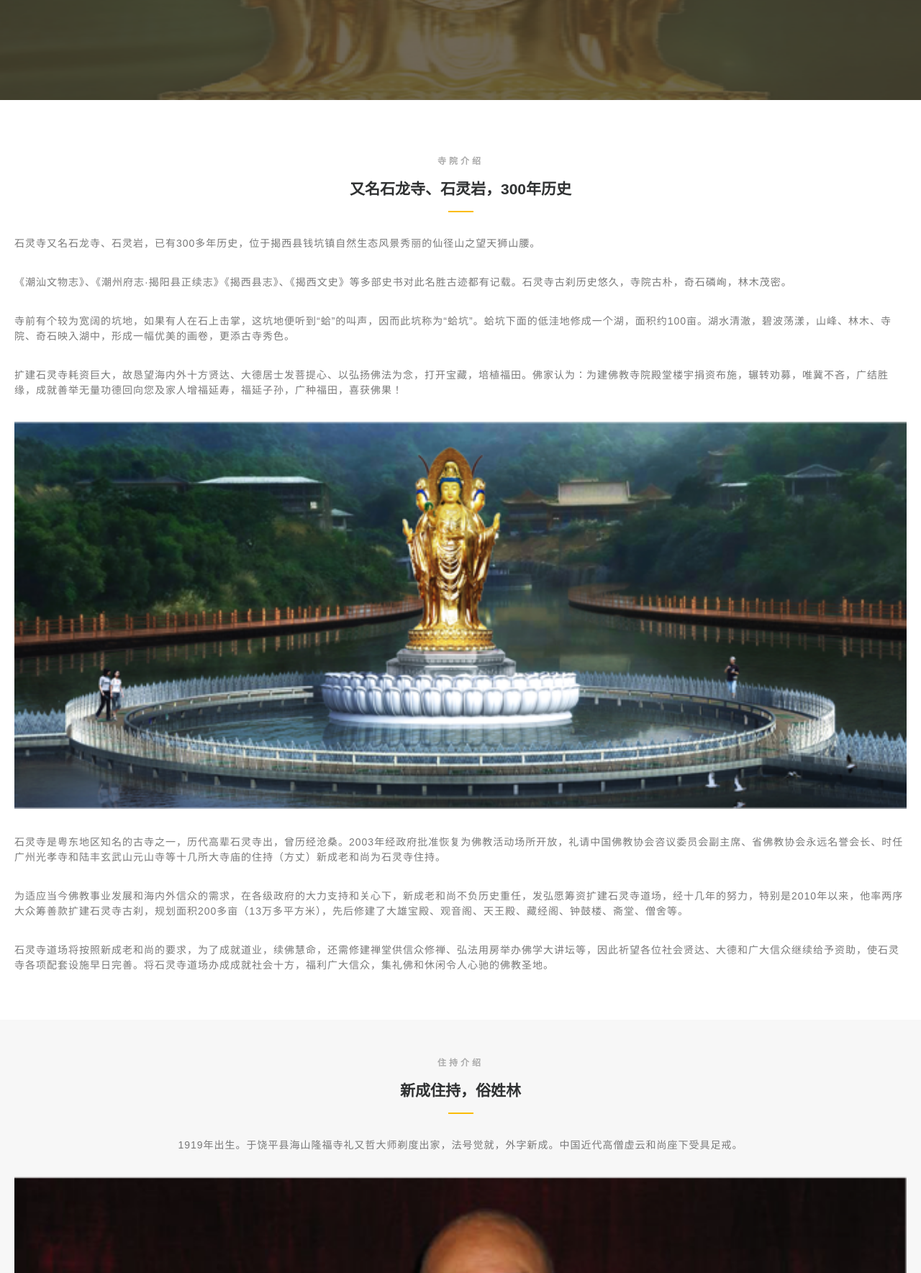
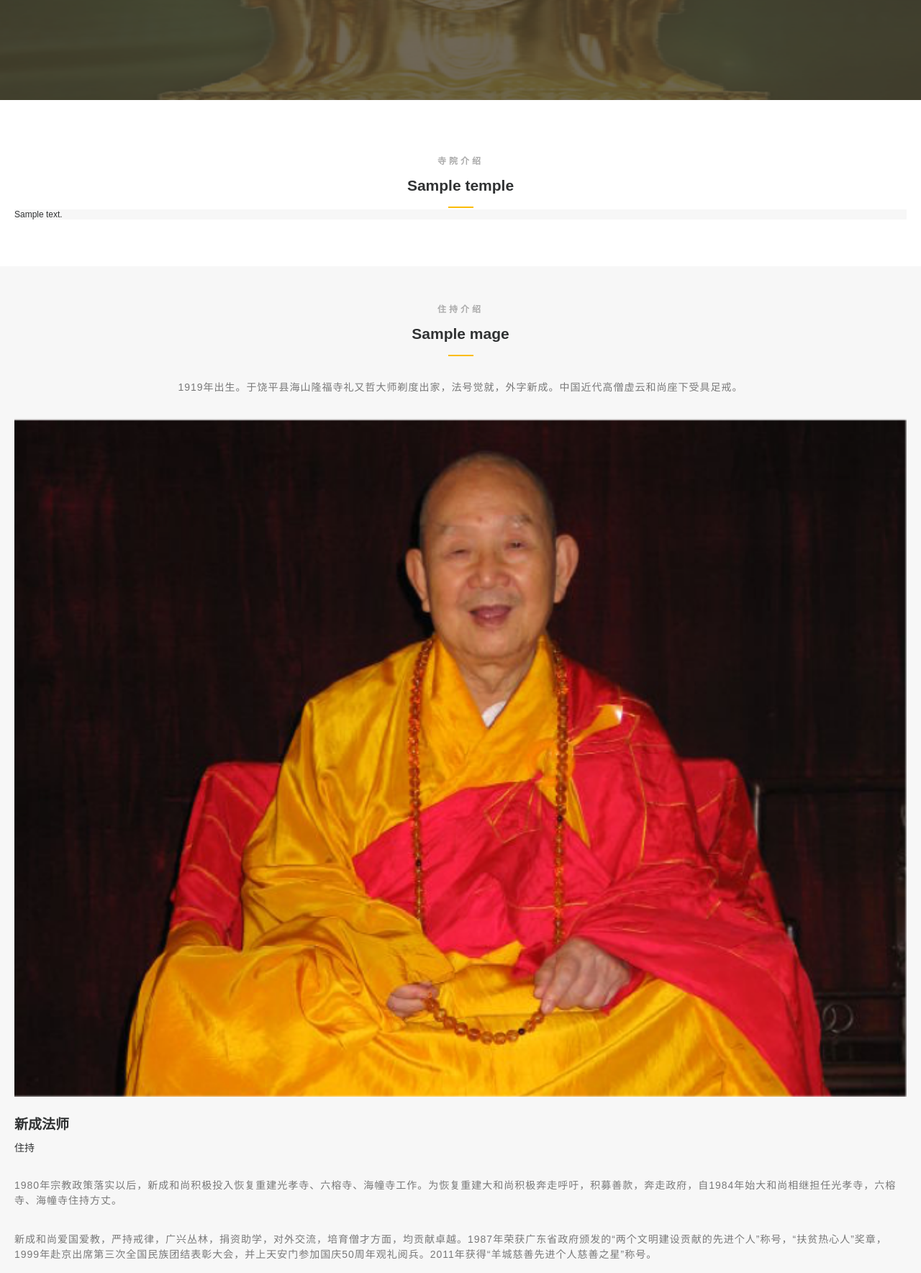
Before and after one commit to jinji-liuhaoda/bigbang, a Python web app: template web/shiling/templates/shiling/index.html in a window 1280 px wide. Shown: the part 661-2430 px from the top of the page at 72% size. Run offline with Jinja, Linux system fonts and the light colour scheme; the template is opened without the code that fills it: most values are stand-ins (such as "Sample title", 1, 10 or a date in 2020).

Commit message:
静态模板修改

```diff
--- a/web/shiling/admin_views.py
+++ b/web/shiling/admin_views.py
@@ -16,7 +16,7 @@ from .models import (
     BuddhismKnowledge,
     User,
 )
-from settings import DOMAIN, UPLOAD_DIR
+from settings import UPLOAD_DIR
 import os
 import datetime
 import time
--- a/web/shiling/templates/shiling/index.html
+++ b/web/shiling/templates/shiling/index.html
@@ -4,14 +4,16 @@
 		<div class="nav">
 			<ul class="text">
 				<li><a href="/index" {% if not module or module == 'shouye' %}class="action" {% endif %}>首页</a></li>
-				<li><a href="">供养</a></li>
-				<li><a href="">善筹</a></li>
-				<li><a href="">祈福</a></li>
-				<li><a href="">活动</a></li>
+				<li><a href="" {% if module == 'gongyang' %}class="action" {% endif %}>供养</a></li>
+				<li><a href="" {% if module == 'shanchou' %}class="action" {% endif %}>善筹</a></li>
+				<li><a href="" {% if module == 'qifu' %}class="action" {% endif %}>祈福</a></li>
+				<li><a href="" {% if module == 'huodong' %}class="action" {% endif %}>活动</a></li>
 			</ul>
-			<div class="user"><a href="">
-			<img src="static/images/user-icon.png" width="26">
-		</a></div>
+			<div class="user">
+				<a href="">
+				<img src="static/images/user-icon.png" width="26">
+				</a>
+			</div>
 		</div>
 		<div class="logo">
 			<img src="static/images/logo.png" width="142">
@@ -26,22 +28,17 @@
 		<div class="temple-box">
 			<div class="introduce-temple">
 				<h5>寺院介绍</h5>
-				<h1>又名石龙寺、石灵岩，300年历史</h1>
+				<h1>{{temple.title}}</h1>
 				<div class="line"></div>
-				<p>石灵寺又名石龙寺、石灵岩，已有300多年历史，位于揭西县钱坑镇自然生态风景秀丽的仙径山之望天狮山腰。</p>
-				<p>《潮汕文物志》、《潮州府志·揭阳县正续志》《揭西县志》、《揭西文史》等多部史书对此名胜古迹都有记载。石灵寺古刹历史悠久，寺院古朴，奇石磷峋，林木茂密。</p>
-				<p>寺前有个较为宽阔的坑地，如果有人在石上击掌，这坑地便听到“蛤”的叫声，因而此坑称为“蛤坑”。蛤坑下面的低洼地修成一个湖，面积约100亩。湖水清澈，碧波荡漾，山峰、林木、寺院、奇石映入湖中，形成一幅优美的画卷，更添古寺秀色。</p>
-				<p>扩建石灵寺耗资巨大，故恳望海内外十方贤达、大德居士发菩提心、以弘扬佛法为念，打开宝藏，培植福田。佛家认为：为建佛教寺院殿堂楼宇捐资布施，辗转劝募，唯冀不吝，广结胜缘，成就善举无量功德回向您及家人增福延寿，福延子孙，广种福田，喜获佛果！</p>
-				<img src="images/temple-Buddha.png" width="100%";>
-				<p>石灵寺是粤东地区知名的古寺之一，历代高辈石灵寺出，曾历经沧桑。2003年经政府批准恢复为佛教活动场所开放，礼请中国佛教协会咨议委员会副主席、省佛教协会永远名誉会长、时任广州光孝寺和陆丰玄武山元山寺等十几所大寺庙的住持（方丈）新成老和尚为石灵寺住持。</p>
-				<p>为适应当今佛教事业发展和海内外信众的需求，在各级政府的大力支持和关心下，新成老和尚不负历史重任，发弘愿筹资扩建石灵寺道场，经十几年的努力，特别是2010年以来，他率两序大众筹善款扩建石灵寺古刹，规划面积200多亩（13万多平方米），先后修建了大雄宝殿、观音阁、天王殿、藏经阁、钟鼓楼、斋堂、僧舍等。</p>
-				<p>石灵寺道场将按照新成老和尚的要求，为了成就道业，续佛慧命，还需修建禅堂供信众修禅、弘法用房举办佛学大讲坛等，因此祈望各位社会贤达、大德和广大信众继续给予资助，使石灵寺各项配套设施早日完善。将石灵寺道场办成成就社会十方，福利广大信众，集礼佛和休闲令人心驰的佛教圣地。</p>
+				<div class="detail">
+					{{temple.content}}
+				</div>
 			</div>
 		</div>
 		<div class="abbot-box">
 			<div class="introduce-abbot">
 				<h5>住持介绍</h5>
-				<h1>新成住持，俗姓林</h1>
+				<h1>{{mage.name}}</h1>
 				<div class="line"></div>
 				<p class="born">1919年出生。于饶平县海山隆福寺礼又哲大师剃度出家，法号觉就，外字新成。中国近代高僧虚云和尚座下受具足戒。</p>
 				<img src="images/abbot-xincheng.png" width="100%";>
--- a/web/temple/urls.py
+++ b/web/temple/urls.py
@@ -56,7 +56,7 @@ urlpatterns = [
 
     # 后台
     # url(r'^admin/', admin_views.index),
-    url(r'^superadmin/', admin.site.urls),
+    url(r'^admin/', admin.site.urls),
 
     # 后台上传
     url(r'^admin/upload$', admin_views.upload, name='upload'),
```
Also changed, not shown: web/shiling/models.py (+17 -17 lines), web/shiling/temple_view.py (+11 -3 lines), web/shiling/migrations/0004_auto_20160503_1224.py (added).
